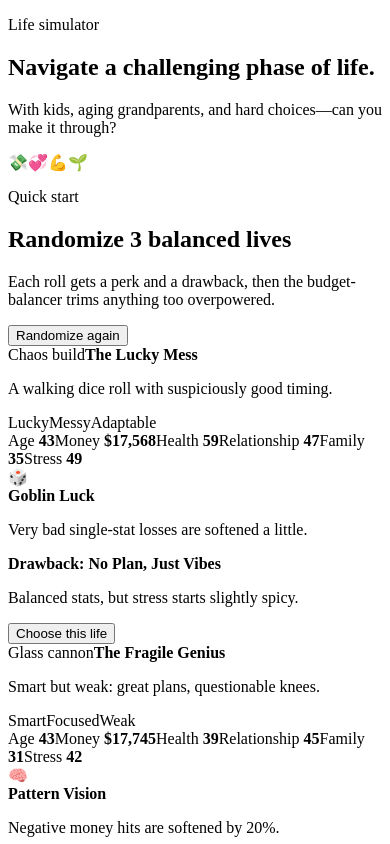
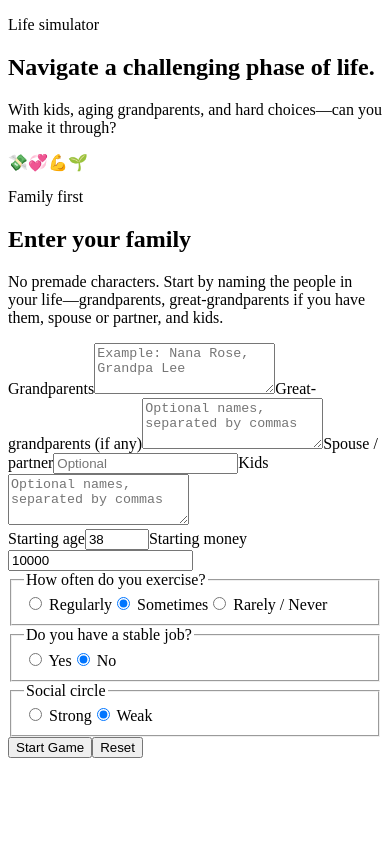
Before and after one commit to windsor519/life-map, a React (Vite) app: page / in a window 390 px wide. Shown: the top 844 px of the page. Built offline with nearby package versions, Linux system fonts and the light colour scheme; the HTML template or start-up script is replaced by a standard one.

Commit message:
Replace character picker with family setup

```diff
--- a/src/App.jsx
+++ b/src/App.jsx
@@ -80,6 +80,41 @@ const createDefaultLegacy = () => ({
   carriedStats: createEmptyStats(),
   lastRun: null
 });
+
+
+const createEmptyFamily = () => ({
+  grandparents: "",
+  greatGrandparents: "",
+  spouse: "",
+  kids: ""
+});
+const familyFields = {
+  grandparents: "Grandparents",
+  greatGrandparents: "Great-grandparents",
+  spouse: "Spouse / partner",
+  kids: "Kids"
+};
+const splitFamilyNames = (value) =>
+  String(value ?? "")
+    .split(/[\n,]+/)
+    .map((name) => name.trim())
+    .filter(Boolean);
+const countFamilyNames = (value) => splitFamilyNames(value).length;
+const normalizeFamily = (family) => ({
+  ...createEmptyFamily(),
+  ...(family && typeof family === "object" ? family : {})
+});
+const getFamilySummary = (family) => {
+  const normalizedFamily = normalizeFamily(family);
+  const entries = Object.entries(familyFields)
+    .map(([key, label]) => {
+      const names = splitFamilyNames(normalizedFamily[key]);
+      return names.length ? `${label}: ${names.join(", ")}` : null;
+    })
+    .filter(Boolean);
+
+  return entries.length ? entries.join(" · ") : "No family entered yet";
+};
 
 const getCarryRate = (runs) => Math.max(0.08, 0.25 - runs * 0.025);
 const getDifficultyMultiplier = (runs) => Number((1 + runs * 0.12).toFixed(2));
@@ -683,6 +718,7 @@ const createDefaultGame = () => ({
   gameOverReason: null,
   legacy: createDefaultLegacy(),
   character: null,
+  family: createEmptyFamily(),
   initialized: false
 });
 
@@ -705,7 +741,8 @@ const normalizeGame = (game) => ({
   gameOver: Boolean(game?.gameOver),
   gameOverReason: typeof game?.gameOverReason === "string" ? game.gameOverReason : null,
   legacy: normalizeLegacy(game?.legacy),
-  character: game?.character && typeof game.character === "object" ? game.character : null
+  character: game?.character && typeof game.character === "object" ? game.character : null,
+  family: normalizeFamily(game?.family)
 });
 
 const loadSavedGame = () => {
@@ -731,9 +768,9 @@ export default function App() {
     stableJob: "no",
     social: "weak"
   });
+  const [familyInput, setFamilyInput] = useState(() => normalizeFamily(game.family));
   const [activeDecisionContext, setActiveDecisionContext] = useState(null);
   const [simulationState, setSimulationState] = useState(createIdleSimulationState);
-  const [characterOptions, setCharacterOptions] = useState(() => generateCharacterOptions());
   const [musicPlaying, setMusicPlaying] = useState(false);
   const audioRef = useRef(null);
 
@@ -839,10 +876,14 @@ export default function App() {
     event?.preventDefault();
     const age = clamp(parseInt(startAge, 10) || 20, 12, 100);
     const money = Math.max(0, Math.round(parseInt(startMoney, 10) || 0));
+    const family = normalizeFamily(familyInput);
+    const kidsCount = countFamilyNames(family.kids);
+    const hasSpouse = countFamilyNames(family.spouse) > 0;
+    const extendedFamilyCount = countFamilyNames(family.grandparents) + countFamilyNames(family.greatGrandparents);
 
     let health = 70;
-    let marriage = 40;
-    let children = 20;
+    let marriage = hasSpouse ? 60 : 40;
+    let children = kidsCount > 0 ? 35 + kidsCount * 12 : 10;
     let stress = 30;
 
     if (quiz.exercise === "regularly") {
@@ -869,6 +910,10 @@ export default function App() {
       stress += 5;
     }
 
+    if (hasSpouse) marriage += 10;
+    if (kidsCount > 0) stress += Math.min(12, kidsCount * 3);
+    if (extendedFamilyCount > 0) children += Math.min(12, extendedFamilyCount * 2);
+
     if (age >= 25 && age <= 40) marriage += 10;
     if (money >= 50000) marriage += 10;
     if (money < 5000) stress += 10;
@@ -888,7 +933,8 @@ export default function App() {
       week: 1,
       completedDecisions: [],
       selectedChoices: {},
-      memories: ["You started a new life chapter."],
+      memories: ["You started a new life chapter.", getFamilySummary(family)].filter(Boolean),
+      family,
       currentEventId: getRandomEventId(),
       eventSeed: createEventSeed(),
       weeklySummary: null,
@@ -916,18 +962,8 @@ export default function App() {
     setGame(createDefaultGame());
     setStartAge(25);
     setStartMoney(10000);
+    setFamilyInput(createEmptyFamily());
     setQuiz({ exercise: "sometimes", stableJob: "no", social: "weak" });
-    setCharacterOptions(generateCharacterOptions());
-  };
-
-  const rerollCharacters = () => {
-    setCharacterOptions(generateCharacterOptions());
-  };
-
-  const startProfileGame = (profile) => {
-    setSimulationState(createIdleSimulationState());
-    setGame(createGameFromProfile(profile));
-    startZenMusic();
   };
 
   const prepareNewGamePlus = () => {
@@ -935,6 +971,7 @@ export default function App() {
     setSimulationState(createIdleSimulationState());
     setStartAge(25);
     setStartMoney(10000);
+    setFamilyInput(createEmptyFamily());
     setQuiz({ exercise: "sometimes", stableJob: "no", social: "weak" });
     setGame((prevGame) => ({ ...createDefaultGame(), legacy: normalizeLegacy(prevGame.legacy) }));
   };
@@ -1395,58 +1432,34 @@ export default function App() {
         </section>
 
         <form className="panel setup-form" onSubmit={startNewGame}>
-          <section className="randomizer-panel" aria-label="Randomized character options">
+          <section className="family-panel" aria-label="Family setup">
             <div className="randomizer-heading">
               <div>
-                <p className="eyebrow">Quick start</p>
-                <h2>Randomize 3 balanced lives</h2>
-                <p>Each roll gets a perk and a drawback, then the budget-balancer trims anything too overpowered.</p>
+                <p className="eyebrow">Family first</p>
+                <h2>Enter your family</h2>
+                <p>No premade characters. Start by naming the people in your life—grandparents, great-grandparents if you have them, spouse or partner, and kids.</p>
               </div>
-              <button type="button" className="secondary" onClick={rerollCharacters}>Randomize again</button>
             </div>
 
-            <div className="character-options">
-              {characterOptions.map((profile) => (
-                <article className="character-card" key={profile.id}>
-                  <div className="character-card-header">
-                    <span>{profile.vibe}</span>
-                    <strong>{profile.title}</strong>
-                    <p>{profile.description}</p>
-                  </div>
-
-                  <div className="trait-row" aria-label={`${profile.title} traits`}>
-                    {profile.traits.map((trait) => <span key={trait}>{trait}</span>)}
-                  </div>
-
-                  <div className="character-stats">
-                    <span>Age <strong>{profile.age}</strong></span>
-                    <span>Money <strong>{statConfig.money.formatter(profile.money)}</strong></span>
-                    <span>Health <strong>{profile.health}</strong></span>
-                    <span>Relationship <strong>{profile.marriage}</strong></span>
-                    <span>Family <strong>{profile.children}</strong></span>
-                    <span>Stress <strong>{profile.stress}</strong></span>
-                  </div>
-
-                  <div className="talent-box">
-                    <span aria-hidden="true">{profile.talent.icon}</span>
-                    <div>
-                      <strong>{profile.talent.name}</strong>
-                      <p>{profile.talent.description}</p>
-                    </div>
-                  </div>
-
-                  <div className="drawback-box">
-                    <strong>Drawback: {profile.drawback.name}</strong>
-                    <p>{profile.drawback.description}</p>
-                  </div>
-
-                  <button type="button" onClick={() => startProfileGame(profile)}>Choose this life</button>
-                </article>
-              ))}
+            <div className="family-grid">
+              <label>
+                <span>Grandparents</span>
+                <textarea value={familyInput.grandparents} onChange={(event) => setFamilyInput((family) => ({ ...family, grandparents: event.target.value }))} placeholder="Example: Nana Rose, Grandpa Lee" rows={3} />
+              </label>
+              <label>
+                <span>Great-grandparents (if any)</span>
+                <textarea value={familyInput.greatGrandparents} onChange={(event) => setFamilyInput((family) => ({ ...family, greatGrandparents: event.target.value }))} placeholder="Optional names, separated by commas" rows={3} />
+              </label>
+              <label>
+                <span>Spouse / partner</span>
+                <input type="text" value={familyInput.spouse} onChange={(event) => setFamilyInput((family) => ({ ...family, spouse: event.target.value }))} placeholder="Optional" />
+              </label>
+              <label>
+                <span>Kids</span>
+                <textarea value={familyInput.kids} onChange={(event) => setFamilyInput((family) => ({ ...family, kids: event.target.value }))} placeholder="Optional names, separated by commas" rows={3} />
+              </label>
             </div>
           </section>
-
-          <div className="manual-divider"><span>or build manually</span></div>
 
           <div className="form-grid">
             <label>
@@ -1507,15 +1520,13 @@ export default function App() {
         <div>
           <p className="eyebrow">Run {runNumber} · {difficultyMultiplier.toFixed(2)}× difficulty · {activeSeason.label} · {getSeasonMonthNames(activeSeason)} · Age {game.age}</p>
           <h1>Seasonal Life Map</h1>
-          {game.character ? (
-            <div className="active-character">
-              <span>{game.character.talent?.icon}</span>
-              <div>
-                <strong>{game.character.title}</strong>
-                <small>{game.character.talent?.name}: {game.character.talent?.description}</small>
-              </div>
+          <div className="active-character">
+            <span>👨‍👩‍👧‍👦</span>
+            <div>
+              <strong>Your family</strong>
+              <small>{getFamilySummary(game.family)}</small>
             </div>
-          ) : null}
+          </div>
         </div>
         <div className="topbar-actions">
           <button className="secondary music-toggle" onClick={toggleZenMusic}>{musicPlaying ? "Pause Zen" : "Play Zen"}</button>
--- a/src/styles.css
+++ b/src/styles.css
@@ -69,7 +69,8 @@ body::before {
 }
 
 button,
-input {
+input,
+textarea {
   font: inherit;
 }
 
@@ -92,7 +93,8 @@ button:focus-visible {
   transform: translateY(-2px);
 }
 
-input {
+input,
+textarea {
   width: 100%;
   border: 1px solid rgba(255, 255, 255, 0.16);
   border-radius: 1rem;
@@ -103,7 +105,13 @@ input {
   outline: none;
 }
 
-input:focus {
+textarea {
+  min-height: 7rem;
+  resize: vertical;
+}
+
+input:focus,
+textarea:focus {
   border-color: rgba(125, 211, 252, 0.8);
   box-shadow: 0 0 0 4px rgba(14, 165, 233, 0.16);
 }
@@ -2279,7 +2287,8 @@ input:focus {
   }
 }
 
-.randomizer-panel {
+.randomizer-panel,
+.family-panel {
   display: grid;
   gap: 1rem;
   border: 1px solid rgba(147, 197, 253, 0.24);
@@ -2309,6 +2318,28 @@ input:focus {
   margin: 0.4rem 0 0;
   color: #c8d3e9;
   line-height: 1.55;
+}
+
+
+.family-grid {
+  display: grid;
+  grid-template-columns: repeat(2, minmax(0, 1fr));
+  gap: 1rem;
+}
+
+.family-grid label {
+  border: 1px solid rgba(255, 255, 255, 0.14);
+  border-radius: 1.1rem;
+  background: rgba(255, 255, 255, 0.055);
+  padding: 0.9rem;
+}
+
+.family-grid span {
+  color: #dbeafe;
+  font-size: 0.75rem;
+  font-weight: 950;
+  letter-spacing: 0.1em;
+  text-transform: uppercase;
 }
 
 .character-options {
@@ -2469,7 +2500,8 @@ input:focus {
 
 @media (max-width: 1180px) {
   .setup-shell,
-  .character-options {
+  .character-options,
+  .family-grid {
     grid-template-columns: 1fr;
   }
 
```
